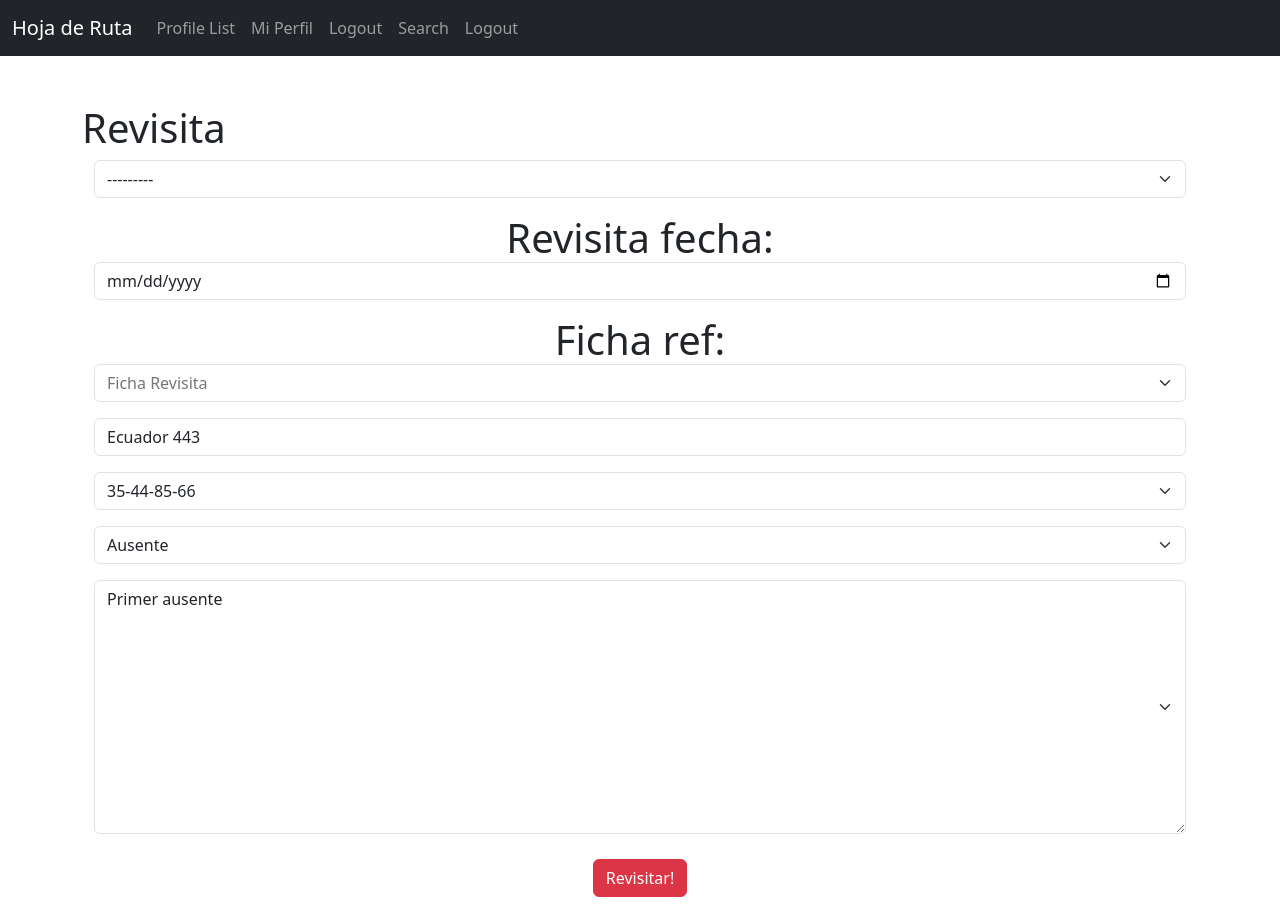
After one commit to Nocturno443/campo, a Django app: page /rev_meep/9 in a window 1280 px wide. The commit adds this page. Run offline with Django 5.2, Linux system fonts and the light colour scheme; a user stored in the database is signed in; data comes from the database, SQL or seed files in the repository; both versions use the stored data as it was after the commit; parts of the project's set-up code (start-up, migrations or seed data) failed here and were passed over.

Commit message:
revisitas

```diff
--- a/hoja_campo/forms.py
+++ b/hoja_campo/forms.py
@@ -8,13 +8,11 @@ class MeepForm(forms.ModelForm):
    class Meta:
       model=Meep
 
-      fields=['domicilio', 'ficha', 'visita','revisita','ficha_ref', 'comentarios']
+      fields=['domicilio', 'ficha', 'visita','comentarios']
       labels={
          'domicilio':'',
          'ficha':'',
          'visita':'',
-         'revisita':'',
-         'ficha_ref': '',
          'comentarios': '',
 
        }
@@ -23,8 +21,34 @@ class MeepForm(forms.ModelForm):
          'domicilio': forms.TextInput(attrs={'placeholder': 'Direccion', 'class':'form-control'}),
          'ficha': forms.TextInput(attrs={'placeholder' : 'Ficha', 'class':'form-select'}),
          'visita': forms.Select(attrs={'placeholder' : 'Visita', 'class':'form-select'}),
-         'revisita': forms.Select(attrs={'placeholder' : 'Revisita', 'class':'form-select'}),
-         'ficha_ref': forms.TextInput(attrs={'placeholder' : 'Referencia', 'class':'form-select'}),
+         'comentarios': forms.Textarea(attrs={'placeholder' : 'Comentarios', 'class':'form-select'}),
+
+       }
+
+
+class RevMeepForm(forms.ModelForm):
+   class Meta:
+      model=Meep
+
+      fields=['revisita', 'revisita_fecha', 'ficha_ref','domicilio', 'ficha', 'visita','comentarios']
+      labels={
+         'revisita':'',
+         'fecha revisita':'',
+         'ficha revisita':'',
+         'domicilio':'',
+         'ficha':'',
+         'visita':'',
+         'comentarios': '',
+
+       }
+
+      widgets = {
+         'revisita': forms.Select(attrs={'placeholder' : 'reVisita', 'class':'form-select'}),
+         'revisita_fecha': forms.DateInput(attrs={'type':'date','class':'form-control'}),
+         'ficha_ref': forms.TextInput(attrs={'placeholder' : 'Ficha Revisita', 'class':'form-select'}),
+         'domicilio': forms.TextInput(attrs={'placeholder': 'Direccion', 'class':'form-control'}),
+         'ficha': forms.TextInput(attrs={'placeholder' : 'Ficha', 'class':'form-select'}),
+         'visita': forms.Select(attrs={'placeholder' : 'Visita', 'class':'form-select'}),
          'comentarios': forms.Textarea(attrs={'placeholder' : 'Comentarios', 'class':'form-select'}),
 
        }
--- a/hoja_campo/models.py
+++ b/hoja_campo/models.py
@@ -58,6 +58,8 @@ class Meep(models.Model):
     ficha = models.TextField(max_length=11)
     visita = models.ForeignKey(Ficha_Tipo, on_delete=models.CASCADE,null=True)
     revisita = models.ForeignKey(Ficha_Tipo_2, on_delete=models.CASCADE,null=True)
+    revisita_fecha = models.DateField(blank=True, null=True)
+    revisita_usuario = models.TextField(max_length=11,default='')
     ficha_ref = models.TextField(max_length=11,default='')
     comentarios = models.TextField(default=0, null=False,blank=False, max_length=200)
 
@@ -70,6 +72,8 @@ class Meep(models.Model):
             f"{self.visita}:"
             f"{self.ficha_ref}:"
             f"{self.revisita}"
+            f"({self.revisita_fecha:%Y-%m-%d}):"
+            f"{self.revisita_usuario}"
 
 
         )
--- /dev/null
+++ b/hoja_campo/templates/rev_meep.html
@@ -0,0 +1,25 @@
+{% extends 'base.html' %}
+{% load static %}
+{% block content %}
+<h1>Revisita<h1>
+<div class="container text-center">
+    <div class="row">
+            <div class="col-12">
+              {% if form %}
+              <form method=POST>
+                {% csrf_token %}
+                {{ form.as_p }}
+
+
+                <button type="submit" class="btn btn-danger">Revisitar!</button>
+
+              </form>
+              {% endif %}
+
+            </div>
+            </br>
+            </br>
+            </br>
+            </br>
+
+{% endblock %}
--- a/hoja_campo/urls.py
+++ b/hoja_campo/urls.py
@@ -10,6 +10,7 @@ urlpatterns = [
     path('logout', views.logout_user, name='logout'),
     path('register/', views.register_user, name='register'),
     path('edit_meep/<int:pk>', views.edit_meep, name='edit_meep'),
+    path('rev_meep/<int:pk>', views.rev_meep, name='rev_meep'),
     path('search/', views.search, name='search'),
     path('listados/', views.listados, name="listados"),
     path('numeros/', views.numeros, name="numeros"),
--- a/hoja_campo/views.py
+++ b/hoja_campo/views.py
@@ -2,7 +2,7 @@ from django.shortcuts import get_object_or_404,render,redirect
 from django.forms.models import inlineformset_factory
 from django.contrib import messages
 from .models import Profile, Meep
-from .forms import MeepForm, SignUpForm
+from .forms import MeepForm, SignUpForm, RevMeepForm
 from django.contrib.auth import authenticate, login, logout
 from django.contrib.auth.forms import UserCreationForm
 from django import forms
@@ -137,6 +137,28 @@ def edit_meep(request, pk):
          messages.success(request, ("Necesitas loguearte para continuar.."))
          return render(request, 'login.html', {})
 
+def rev_meep(request, pk):
+    if request.user.is_authenticated:
+        meeps = Meep.objects.order_by("-created_at")
+        meep = get_object_or_404(Meep, id=pk)
+
+        form = RevMeepForm(request.POST or None, instance=meep)
+        if request.method == "POST":
+            if form.is_valid():
+                    meep = form.save(commit=False)
+                    meep.revisita_usuario = str(request.user)
+                    meep.save()
+                    messages.success(request, ("Revisitado!!"))
+                    return render(request, 'home.html', {"meeps":meeps})
+
+        else:
+            return render(request, "rev_meep.html", {'form':form, 'meep':meep})
+
+    else:
+         messages.success(request, ("Necesitas loguearte para continuar.."))
+         return render(request, 'login.html', {})
+
+
 def search(request):
     if request.method == "POST":
         search = request.POST['search']
```
Also changed, not shown: hoja_campo/templates/home.html (+72 -7 lines), db.sqlite3, hoja_campo/migrations/0001_initial.py, hoja_campo/migrations/0002_meep_revisita_fecha.py (added), hoja_campo/migrations/0003_meep_revisita_usuario.py (added).
